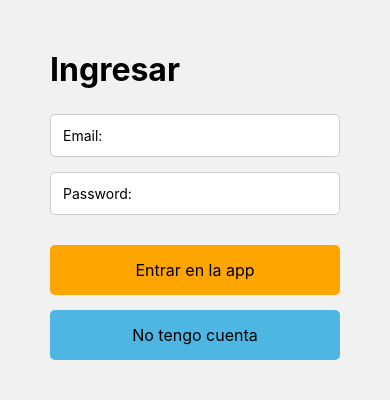
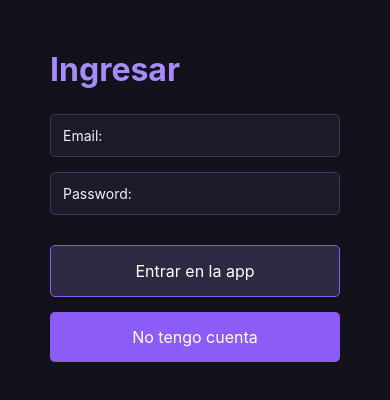
Before and after one commit to manuheidenreich/pi-shdc-2, a React Native app: screen /Comments in a window 390 px wide. Shown: the top 400 px of the page. Built offline with nearby package versions, Linux system fonts and the light colour scheme; no server answers.

Commit message:
Modifico los imports para que los veamos bien todos y cambio el css de toda la página

```diff
--- a/App.js
+++ b/App.js
@@ -4,9 +4,9 @@ import { createNativeStackNavigator } from '@react-navigation/native-stack';
 import { useState, useEffect } from 'react';
 import { auth } from './src/firebase/Config';
 
-import Login from './src/screens/login';
-import Registro from './src/screens/registro';
-import HomeMenu from './src/components/homemenu';
+import Login from './src/screens/Login';
+import Registro from './src/screens/Registro';
+import HomeMenu from './src/components/HomeMenu';
 
 const Stack = createNativeStackNavigator();
 
@@ -46,6 +46,6 @@ const styles = StyleSheet.create({
     flex: 1,
     width: '100%',
     padding: 25,
-    backgroundColor: '#f1f1f1',
+    backgroundColor: '#13111C',
   }
 });
--- a/src/components/post.js
+++ b/src/components/post.js
@@ -76,23 +76,23 @@ export default function Post(props) {
 
 const styles = StyleSheet.create({
   card: {
-    backgroundColor: '#ffffff',
+    backgroundColor: '#1D1A29',
     padding: 16,
     borderRadius: 10,
     marginBottom: 16,
     borderWidth: 1,
-    borderColor: '#d0d7de'
+    borderColor: '#2E2942'
   },
   user: {
     fontWeight: 'bold',
     fontSize: 16,
     marginBottom: 8,
-    color: '#24292f'
+    color: '#F2F0FA'
   },
   description: {
     fontSize: 15,
     marginBottom: 12,
-    color: '#24292f'
+    color: '#CDC9DE'
   },
   image: {
     width: '100%',
@@ -102,26 +102,26 @@ const styles = StyleSheet.create({
   },
   likes: {
     marginBottom: 8,
-    color: '#57606a'
+    color: '#22D3EE'
   },
   fecha: {
     fontSize: 12,
-    color: '#666',
+    color: '#7A7490',
     marginTop: 5
   },
   likeButton: {
-    color: '#1f6feb',
+    color: '#22D3EE',
     fontWeight: 'bold',
     marginBottom: 12
   },
   commentButton: {
-    backgroundColor: '#eaeef2',
+    backgroundColor: '#8B5CF6',
     padding: 10,
     borderRadius: 8,
     alignItems: 'center'
   },
   commentText: {
-    color: '#24292f',
+    color: '#FFFFFF',
     fontWeight: 'bold'
   }
 });
--- a/src/screens/comments.js
+++ b/src/screens/comments.js
@@ -105,68 +105,72 @@ const styles = StyleSheet.create({
     container: {
         flex: 1,
         padding: 25,
-        backgroundColor: '#f1f1f1'
+        backgroundColor: '#13111C'
     },
     title: {
         fontSize: 32,
         fontWeight: 'bold',
         marginBottom: 20,
-        marginTop: 10
+        marginTop: 10,
+        color: '#F2F0FA'
     },
     comentario: {
-        backgroundColor: '#fff',
+        backgroundColor: '#1D1A29',
         padding: 12,
         borderRadius: 5,
         borderWidth: 1,
-        borderColor: '#ccc',
+        borderColor: '#2E2942',
         marginBottom: 10
     },
     descripcion: {
         fontSize: 15,
-        marginBottom: 8
+        marginBottom: 8,
+        color: '#CDC9DE'
     },
     email: {
         fontWeight: 'bold',
         marginBottom: 4,
         fontSize: 13,
-        color: '#555'
+        color: '#22D3EE'
     },
     likes: {
         fontSize: 14,
-        color: '#444',
+        color: '#22D3EE',
         marginTop: 5
     },
     formBox: {
-        backgroundColor: '#fff',
+        backgroundColor: '#1D1A29',
         padding: 12,
         borderRadius: 5,
         borderWidth: 1,
-        borderColor: '#ccc',
+        borderColor: '#2E2942',
         marginBottom: 10
     },
     field: {
-        backgroundColor: '#f1f1f1',
+        backgroundColor: '#13111C',
         padding: 12,
         marginBottom: 10,
         borderRadius: 5,
         borderWidth: 1,
-        borderColor: '#ccc'
+        borderColor: '#3D3659',
+        color: '#F2F0FA'
     },
     buttonBlue: {
-        backgroundColor: '#4db6e2',
+        backgroundColor: '#8B5CF6',
         padding: 15,
         borderRadius: 5,
     },
     buttonText: {
         textAlign: 'center',
-        fontSize: 16
+        fontSize: 16,
+        color: '#FFFFFF'
     },
     errorText: {
-        color: 'red',
+        color: '#FB7185',
         marginBottom: 10
     },
     vacio: {
-        color: '#999'
+        color: '#7A7490'
     }
 });
 
--- a/src/screens/home.js
+++ b/src/screens/home.js
@@ -1,7 +1,7 @@
 import { useEffect, useState } from 'react';
 import { View, Text, FlatList, ActivityIndicator, StyleSheet } from 'react-native';
 import { db, auth } from '../firebase/Config';
-import Post from '../components/post';
+import Post from '../components/Post';
 
 export default function Home(props) {
   const [posts, setPosts] = useState([]);
@@ -65,7 +65,7 @@ const styles = StyleSheet.create({
     flex: 1,
     width: '100%',
     padding: 25,
-    backgroundColor: '#f1f1f1',
+    backgroundColor: '#13111C',
   },
   cargador: {
     flex: 1,
@@ -75,50 +75,58 @@ const styles = StyleSheet.create({
   title: {
     fontSize: 40,
     fontWeight: 'bold',
-    marginBottom: 25
+    marginBottom: 25,
+    color: '#A78BFA'
   },
   dato: {
     fontSize: 18,
-    marginBottom: 8
+    marginBottom: 8,
+    color: '#F2F0FA'
   },
   datoMenor: {
     fontSize: 16,
-    marginBottom: 8
+    marginBottom: 8,
+    color: '#9B94B3'
   },
   subtitulo: {
     fontSize: 24,
     fontWeight: 'bold',
     marginTop: 20,
-    marginBottom: 10
+    marginBottom: 10,
+    color: '#A78BFA'
   },
   post: {
-    backgroundColor: '#fff',
+    backgroundColor: '#1D1A29',
     padding: 12,
     borderRadius: 5,
     borderWidth: 1,
-    borderColor: '#ccc',
+    borderColor: '#2E2942',
     marginBottom: 10
   },
   fecha: {
     fontSize: 12,
-    color: '#666',
+    color: '#7A7490',
     marginTop: 5
   },
   descripcion: {
     fontSize: 18,
-    marginBottom: 5
+    marginBottom: 5,
+    color: '#CDC9DE'
   },
   vacio: {
-    color: '#999',
+    color: '#7A7490',
   },
   buttonOrange: {
-    backgroundColor: 'orange',
+        backgroundColor: '#2E2942',
         padding: 15,
         borderRadius: 5,
-    marginTop: 15
+        marginTop: 15,
+        borderWidth: 1,
+        borderColor: '#8B5CF6'
     },
     buttonText: {
         textAlign: 'center',
-    fontSize: 16
+        fontSize: 16,
+        color: '#A78BFA'
     }
 });
--- a/src/screens/login.js
+++ b/src/screens/login.js
@@ -91,41 +91,42 @@ const styles = StyleSheet.create({
         flex: 1,
         padding: 25,
         width: '100%',
-        backgroundColor: '#f1f1f1'
+        backgroundColor: '#13111C'
     },
     title: {
         fontSize: 32,
         fontWeight: 'bold',
-        marginBottom: 25
+        marginBottom: 25,
+        color: '#A78BFA'
     },
     field: {
-        backgroundColor: '#fff',
+        backgroundColor: '#1D1A29',
         padding: 12,
         marginBottom: 15,
         borderRadius: 5,
         borderWidth: 1,
-        borderColor: '#ccc'
+        borderColor: '#3D3659',
+        color: '#F2F0FA'
     },
     buttonBlue: {
-        backgroundColor: '#4db6e2',
+        backgroundColor: '#8B5CF6',
         padding: 15,
         borderRadius: 5,
         marginTop: 15,
         marginBottom: 10
     },
-    buttonOrange: {
-        backgroundColor: 'orange',
+   buttonOrange: {
+        backgroundColor: '#2E2942',
         padding: 15,
         borderRadius: 5,
-        marginTop: 15
+        marginTop: 15,
+        borderWidth: 1,
+        borderColor: '#8B5CF6'
     },
     buttonText: {
         textAlign: 'center',
-        fontSize: 16
-    },
-    error: {
-        color: 'red',
-        marginBottom: 10
+        fontSize: 16,
+        color: '#FFFFFF'
     }
 });
 
--- a/src/screens/nuevopost.js
+++ b/src/screens/nuevopost.js
@@ -65,30 +65,33 @@ const styles = StyleSheet.create({
         flex: 1,
         padding: 25,
         width: '100%',
-        backgroundColor: '#f1f1f1'
+        backgroundColor: '#13111C'
     },
     title: {
         fontSize: 32,
         fontWeight: 'bold',
-        marginBottom: 25
+        marginBottom: 25,
+        color: '#A78BFA'
     },
     field: {
-        backgroundColor: '#fff',
+        backgroundColor: '#1D1A29',
         padding: 12,
         marginBottom: 15,
         borderRadius: 5,
         borderWidth: 1,
-        borderColor: '#ccc'
+        borderColor: '#3D3659',
+        color: '#F2F0FA'
     },
     buttonBlue: {
-        backgroundColor: '#4db6e2',
+        backgroundColor: '#8B5CF6',
         padding: 15,
         borderRadius: 5,
         marginTop: 15
     },
     buttonText: {
         textAlign: 'center',
-        fontSize: 16
+        fontSize: 16,
+        color: '#FFFFFF'
     }
 });
 
--- a/src/screens/profile.js
+++ b/src/screens/profile.js
@@ -86,56 +86,64 @@ const styles = StyleSheet.create({
         flex: 1,
         width: '100%',
         padding: 25,
-        backgroundColor: '#f1f1f1',
+        backgroundColor: '#13111C',
     },
     title: {
         fontSize: 40,
         fontWeight: 'bold',
-        marginBottom: 25
+        marginBottom: 25,
+        color: '#A78BFA'
     },
     dato: {
         fontSize: 18,
-        marginBottom: 8
+        marginBottom: 8,
+        color: '#F2F0FA'
     },
     datoMenor: {
         fontSize: 16,
-        marginBottom: 8
+        marginBottom: 8,
+        color: '#22D3EE'
     },
     subtitulo: {
         fontSize: 24,
         fontWeight: 'bold',
         marginTop: 20,
-        marginBottom: 10
+        marginBottom: 10,
+        color: '#A78BFA'
     },
     post: {
-        backgroundColor: '#fff',
+        backgroundColor: '#1D1A29',
         padding: 12,
         borderRadius: 5,
         borderWidth: 1,
-        borderColor: '#ccc',
+        borderColor: '#2E2942',
         marginBottom: 10
     },
     fecha: {
         fontSize: 12,
-        color: '#666',
+        color: '#7A7490',
         marginTop: 5
     },
     descripcion: {
         fontSize: 18,
-        marginBottom: 5
+        marginBottom: 5,
+        color: '#CDC9DE'
     },
     vacio: {
-        color: '#999',
+        color: '#7A7490',
     },
     buttonOrange: {
-        backgroundColor: 'orange',
+        backgroundColor: '#2E2942',
         padding: 15,
         borderRadius: 5,
-        marginTop: 15
+        marginTop: 15,
+        borderWidth: 1,
+        borderColor: '#8B5CF6'
     },
     buttonText: {
         textAlign: 'center',
-        fontSize: 16
+        fontSize: 16,
+        color: '#A78BFA'
     }
 });
 
--- a/src/screens/registro.js
+++ b/src/screens/registro.js
@@ -91,33 +91,36 @@ const styles = StyleSheet.create({
         flex: 1,
         width: '100%',
         padding: 25,
-        backgroundColor: '#f1f1f1',
+        backgroundColor: '#13111C',
     },
     title: {
         fontSize: 32,
         fontWeight: 'bold',
-        marginBottom: 25
+        marginBottom: 25,
+        color: '#A78BFA'
     },
     field: {
-        backgroundColor: '#fff',
+        backgroundColor: '#1D1A29',
         padding: 12,
         marginBottom: 15,
         borderRadius: 5,
         borderWidth: 1,
-        borderColor: '#ccc'
+        borderColor: '#3D3659',
+        color: '#F2F0FA'
     },
     buttonBlue: {
-        backgroundColor: '#4db6e2',
+        backgroundColor: '#8B5CF6',
         padding: 15,
         borderRadius: 5,
         marginTop: 15
     },
     buttonText: {
         textAlign: 'center',
-        fontSize: 16
+        fontSize: 16,
+        color: '#FFFFFF'
     },
     error: {
-        color: 'red',
+        color: '#FB7185',
         marginBottom: 10
     }
 });
```
Also changed, not shown: src/components/homemenu.js (+4 -4 lines), src/components/dynamicform.js (deleted), src/navigation/tabnavigation.js (deleted), src/screens/usuario.js (deleted). Lines whose indentation alone changed are shown as unchanged.
